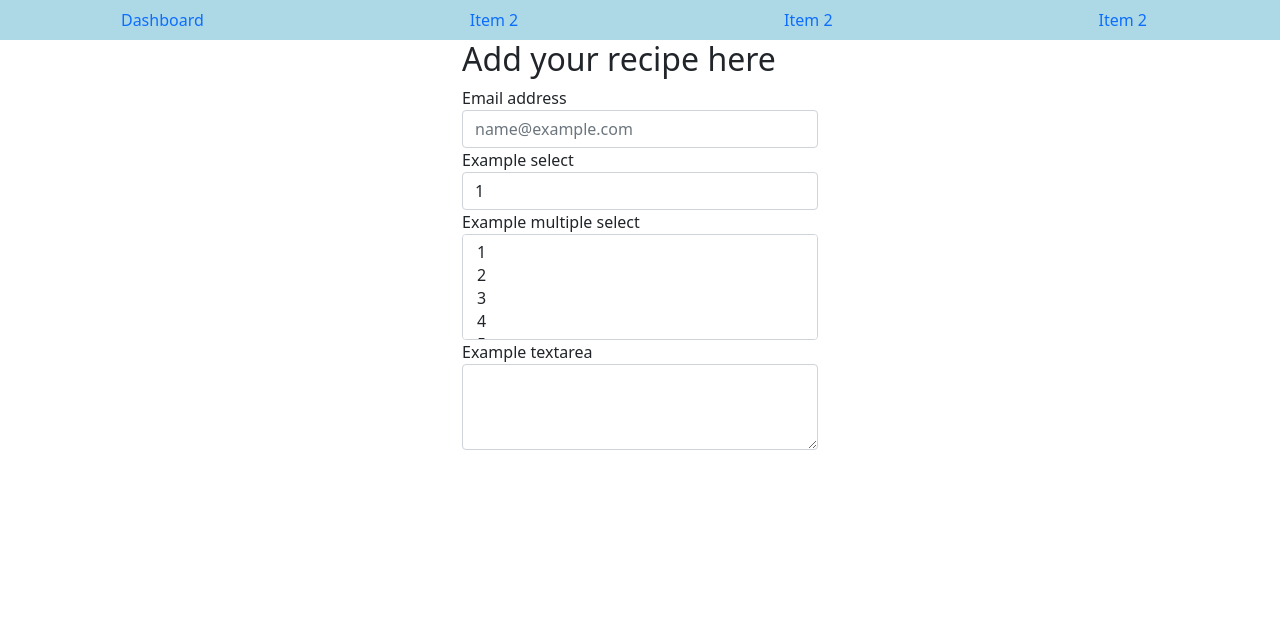
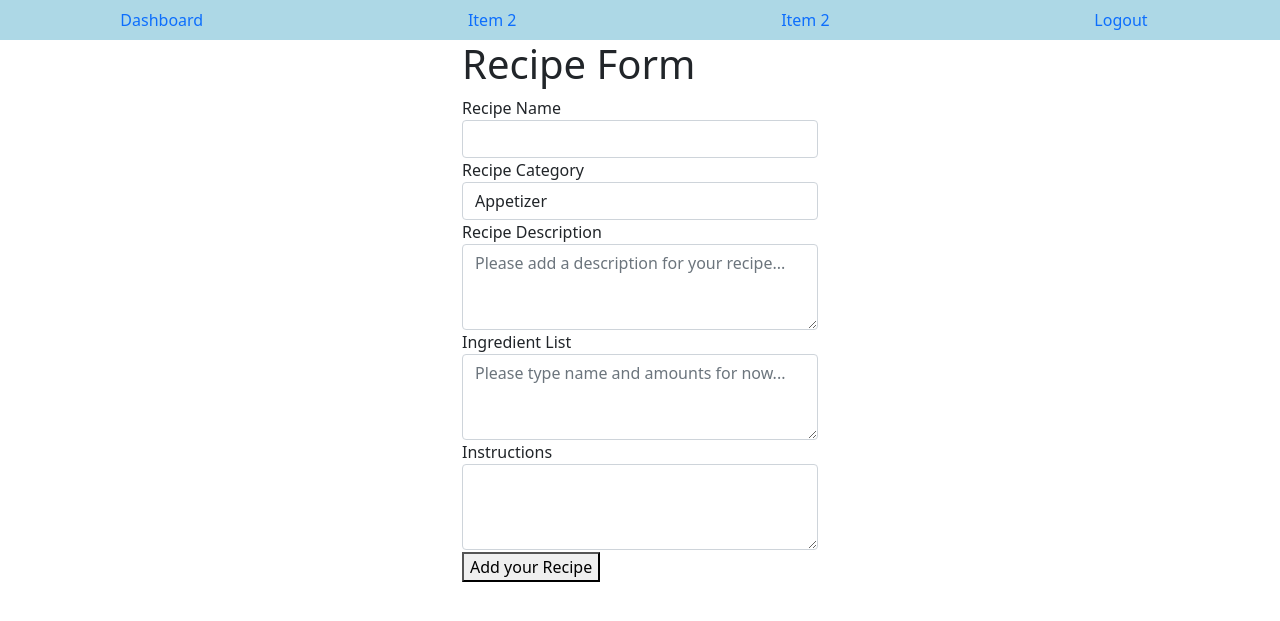
Before and after one commit to michaelFSWebDev/onlineRecipe, a Django app: template recipeApp/templates/addForm.html in a window 1280 px wide. Shown: the top 621 px of the page. Run offline with Django 4.2, Linux system fonts and the light colour scheme; the template is opened without the code that fills it, so the values that code supplies are empty.

Commit message:
Saving when i am at now

```diff
--- a/recipeApp/templates/addForm.html
+++ b/recipeApp/templates/addForm.html
@@ -3,41 +3,44 @@
       <div class="row">
         <div class="col-md"></div>
         <div class="col-md">
-          <h2>Add your recipe here</h2>
+          <h1>Recipe Form</h1>
         </div>
         <div class="col-md"></div>
       </div>
         <div class="row">
           <div class="col-md"></div>
           <div class="col-md">
-            <form>
+            <form action="{%url 'recipe:recipe-create'%}" method="POST">
+              {% csrf_token %}
               <div class="form-group">
-                <label for="exampleFormControlInput1">Email address</label>
-                <input type="email" class="form-control" id="exampleFormControlInput1" placeholder="name@example.com">
+                <label for="recipe_name">Recipe Name</label>
+                <input type="text" class="form-control" name="recipe_name">
               </div>
               <div class="form-group">
-                <label for="exampleFormControlSelect1">Example select</label>
-                <select class="form-control" id="exampleFormControlSelect1">
-                  <option>1</option>
-                  <option>2</option>
-                  <option>3</option>
-                  <option>4</option>
-                  <option>5</option>
+                <label for="recipe_category">Recipe Category</label>
+                <select class="form-control" name="recipe_category">
+                  <option>Appetizer</option>
+                  <option>Quick Bites</option>
+                  <option>Breakfast</option>
+                  <option>Lunch</option>
+                  <option>Dinner</option>
+                  <option>Dessert</option>
                 </select>
               </div>
               <div class="form-group">
-                <label for="exampleFormControlSelect2">Example multiple select</label>
-                <select multiple class="form-control" id="exampleFormControlSelect2">
-                  <option>1</option>
-                  <option>2</option>
-                  <option>3</option>
-                  <option>4</option>
-                  <option>5</option>
-                </select>
+                <label for="recipe_desc">Recipe Description</label>
+                <textarea class="form-control" name="recipe_desc" rows="3" placeholder="Please add a description for your recipe..."></textarea>
               </div>
               <div class="form-group">
-                <label for="exampleFormControlTextarea1">Example textarea</label>
-                <textarea class="form-control" id="exampleFormControlTextarea1" rows="3"></textarea>
+                <label for="recipe_ingredient">Ingredient List</label>
+                <textarea class="form-control" name="recipe_ingredient" rows="3" placeholder="Please type name and amounts for now..."></textarea>
+              </div>
+              <div class="form-group">
+                <label for="recipe_instruction">Instructions</label>
+                <textarea class="form-control" name="recipe_instruction" rows="3"></textarea>
+              </div>
+              <div class="r-submit">
+                <button type="submit" >Add your Recipe</button>
               </div>
             </form>
           </div>
--- a/recipeApp/urls.py
+++ b/recipeApp/urls.py
@@ -9,10 +9,10 @@ urlpatterns = [
 
     # Paths to view the Details, update Form, and create form
     path('add/', recipeViews.addForm, name= "recipe-add" ),
-    path('recipedetails/int:recipe_id>', recipeViews.recipeDetails, name= "recipe-details" ),
-    path('update/<int:recipe_id>', recipeViews.updateForm, name= "recipe-updatepage" ),
+    path('recipedetails/<int:recipe_id>/', recipeViews.recipeDetails, name= "recipe-details" ),
+    path('update/<int:recipe_id>/', recipeViews.updateForm, name= "recipe-updatepage" ),
     # Paths that will create, update, and Delete the info from database
-    path('addrecipe', recipeViews.createRecipe, name= "recipe-create" ),
-    path('updateRecipe', recipeViews.updateRecipe, name= "recipe-update" ),
-    path('deleterecipe', recipeViews.deleteRecipe, name= "recipe-delete" ),
+    path('createrecipe/', recipeViews.createRecipe, name= "recipe-create" ),
+    path('updateRecipe/<int:recipe_id>/', recipeViews.updateRecipe, name= "recipe-update" ),
+    path('deleterecipe/<int:recipe_id>/', recipeViews.deleteRecipe, name= "recipe-delete" ),
 ]
--- a/userApp/models.py
+++ b/userApp/models.py
@@ -65,5 +65,7 @@ class User(models.Model):
     create_at = models.DateTimeField(auto_now_add=True)
     updated_at = models.DateTimeField(auto_now=True)
 
+    def __repr__(self):
+        return f"<User object: {self.first_name} ({self.id})"
 
     objects = UserManager()
--- a/userApp/static/css/style.css
+++ b/userApp/static/css/style.css
@@ -1,4 +1,6 @@
-
+.r-submit{
+    margin-top: 2px;
+}
 
 
 .nav {
--- a/userApp/templates/base.html
+++ b/userApp/templates/base.html
@@ -23,9 +23,13 @@
           <li class="nav-item">
             <a class="nav-link active" href="#" tabindex="-1" aria-disabled="true">Item 2</a>
           </li>
+          {% if 'user' not in session %}
+
+          {% else %}
           <li class="nav-item">
-            <a class="nav-link active" href="#" tabindex="-1" aria-disabled="true">Item 2</a>
+            <a class="nav-link active" href="{% url 'user-logout' %}" tabindex="-1" aria-disabled="true">Logout</a>
           </li>
+          {% endif %}
         </nav>
       </div>
     <div class="container">
--- a/userApp/views.py
+++ b/userApp/views.py
@@ -3,6 +3,8 @@ from django.contrib import messages
 from .models import User as LoggedUser
 
 # Create your views here.
+
+
 
 def index(request):
     return render(request, 'index.html')
```
Also changed, not shown: recipeApp/models.py (+8 -3 lines), recipeApp/templates/dashboard.html (+23 -1 lines), recipeApp/templates/showRecipe.html (+11 -17 lines), recipeApp/views.py (+16 -5 lines), userApp/templates/index.html (+3 -18 lines), recipeApp/migrations/0003_recipe_recipe_category.py (added), recipeApp/migrations/0004_alter_recipe_recipe_ingredient.py (added), recipeApp/migrations/0005_rename_author_recipe_recipe_author.py (added).
